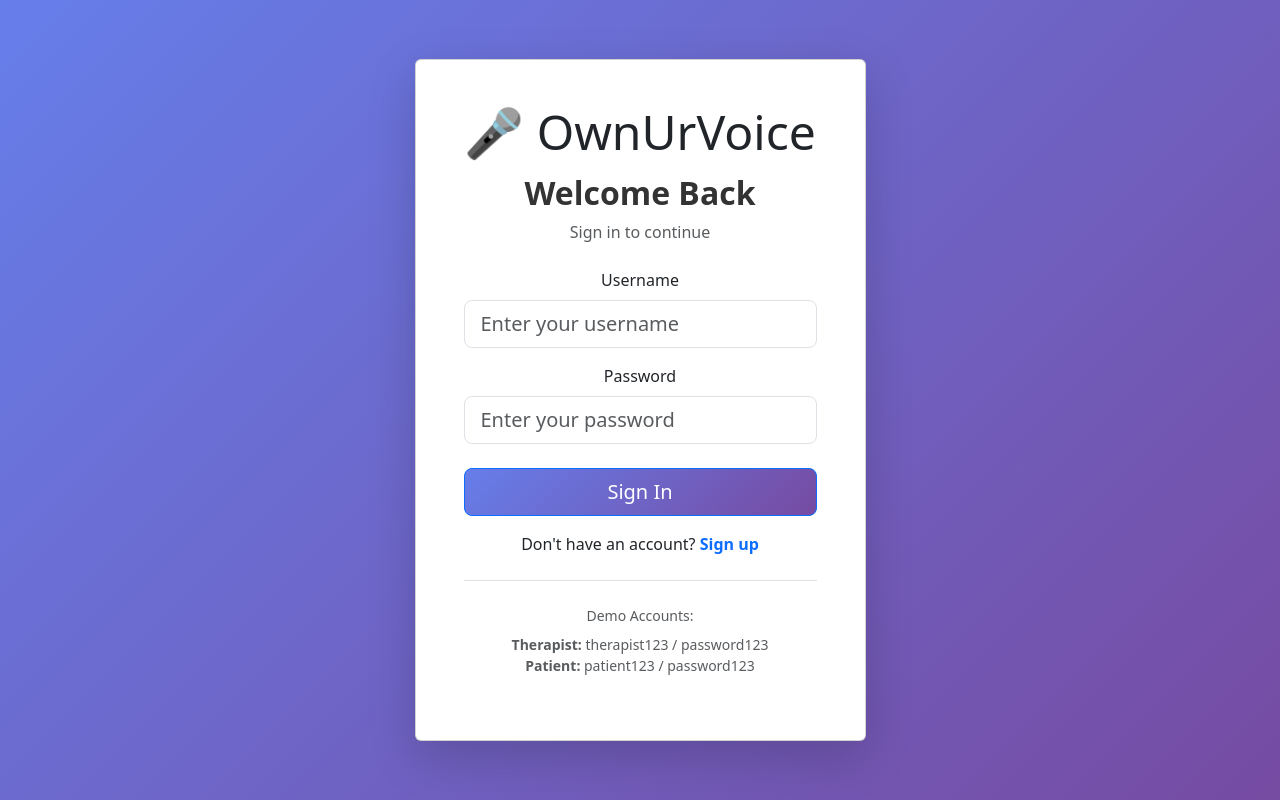
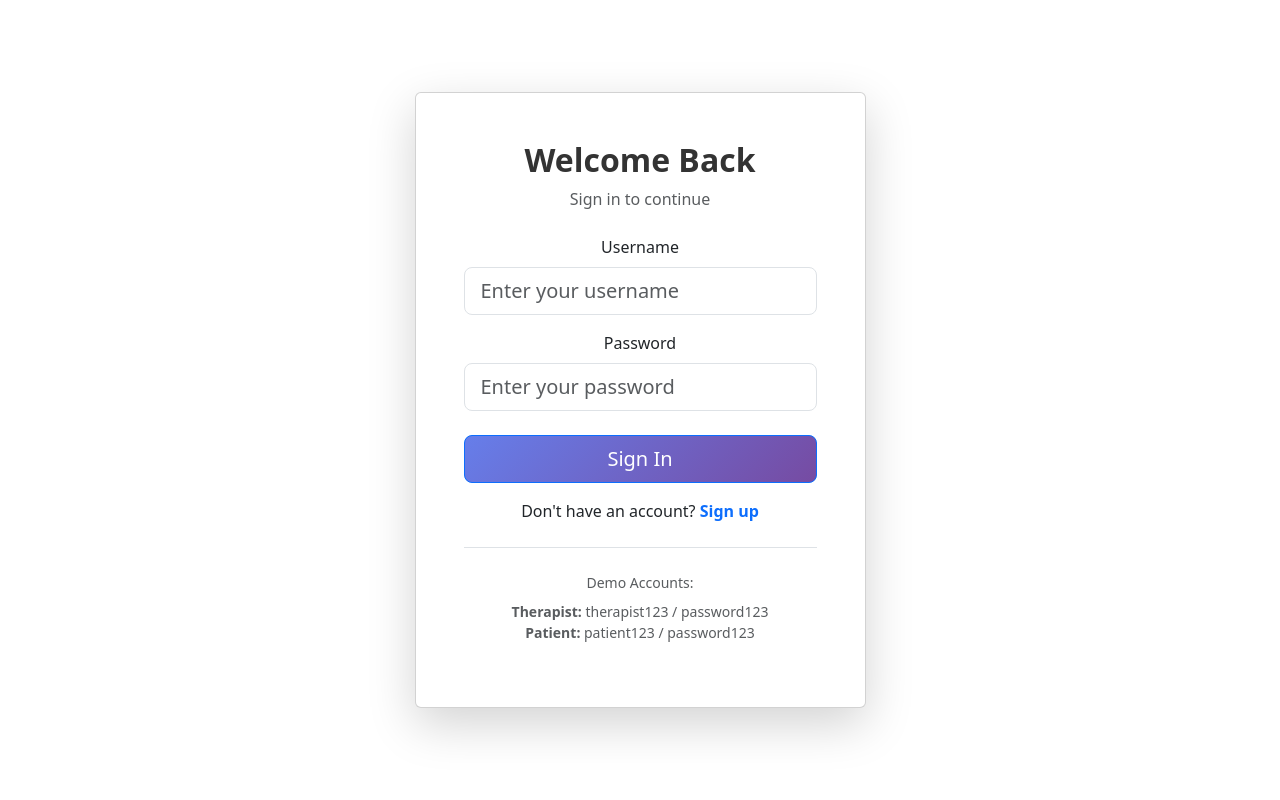
Before and after one commit to AyraAhmed/OwnUrVoice-, a React (Create React App) app in the folder frontend/: page /login in a window 1280 px wide. Built offline with nearby package versions, Linux system fonts and the light colour scheme.

Commit message:
refined register and login page

```diff
--- a/frontend/src/components/auth/Auth.css
+++ b/frontend/src/components/auth/Auth.css
@@ -1,11 +1,12 @@
 /* Main container with gradient background */
-.auth-container{
+.auth-container {
     min-height: 100vh;
     display: flex;
     align-items: center;
-    background: linear-gradient(135deg, #667eea 0%, #764ba2 100%);
+    background: #ffffff;
     padding: 2rem 0;
-}
+  }
+
 
 
 /* card styling */
@@ -13,22 +14,6 @@
     border: none;
     border-radius: 1rem;
     overflow: hidden;
-}
-
-/* logo animation */
-.auth-logo{
-    font-size: 3rem;
-    margin-bottom: 0.5rem;
-    animation: bounce 2s ease-in-out infinite;
-}
-
-@keyframes bounce{
-    0%, 100% {
-        transform: translate(0);
-    }
-    50%{
-        transform: translateY(-10px);
-    }
 }
 
 /* title styling */
--- a/frontend/src/components/auth/Login.tsx
+++ b/frontend/src/components/auth/Login.tsx
@@ -59,10 +59,10 @@ const Login: React.FC = () => {
               <div className="card-body p-5">
                 {/* Header */}
                 <div className="text-center mb-4">
-                  <h1 className="auth-logo">🎤 OwnUrVoice</h1>
-                  <h2 className="auth-title">Welcome Back</h2>
-                  <p className="text-muted">Sign in to continue</p>
+                 <h2 className="auth-title">Welcome Back</h2>
+                <p className="text-muted">Sign in to continue</p>
                 </div>
+
 
                 {/* Error message */}
                 {error && (
--- a/frontend/src/components/auth/Register.tsx
+++ b/frontend/src/components/auth/Register.tsx
@@ -146,10 +146,10 @@ const response = await authService.register(dataToSend);
               <div className="card-body p-5">
                 {/* Header */}
                 <div className="text-center mb-4">
-                  <h1 className="auth-logo">🎤 OwnUrVoice</h1>
-                  <h2 className="auth-title">Create Account</h2>
-                  <p className="text-muted">Join our speech therapy community</p>
+                <h2 className="auth-title">Create Account</h2>
+                <p className="text-muted">Join our speech therapy community</p>
                 </div>
+
 
                 {/* Error message */}
                 {error && (
```
